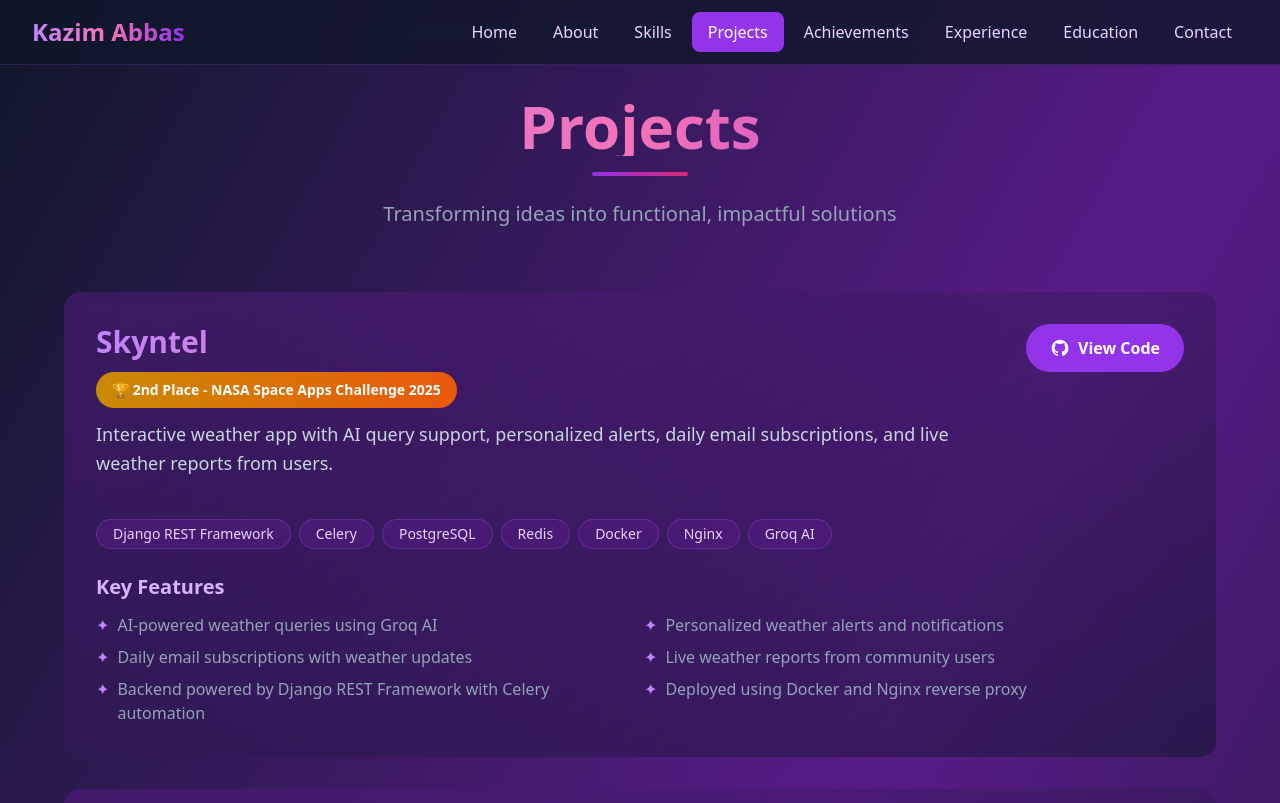
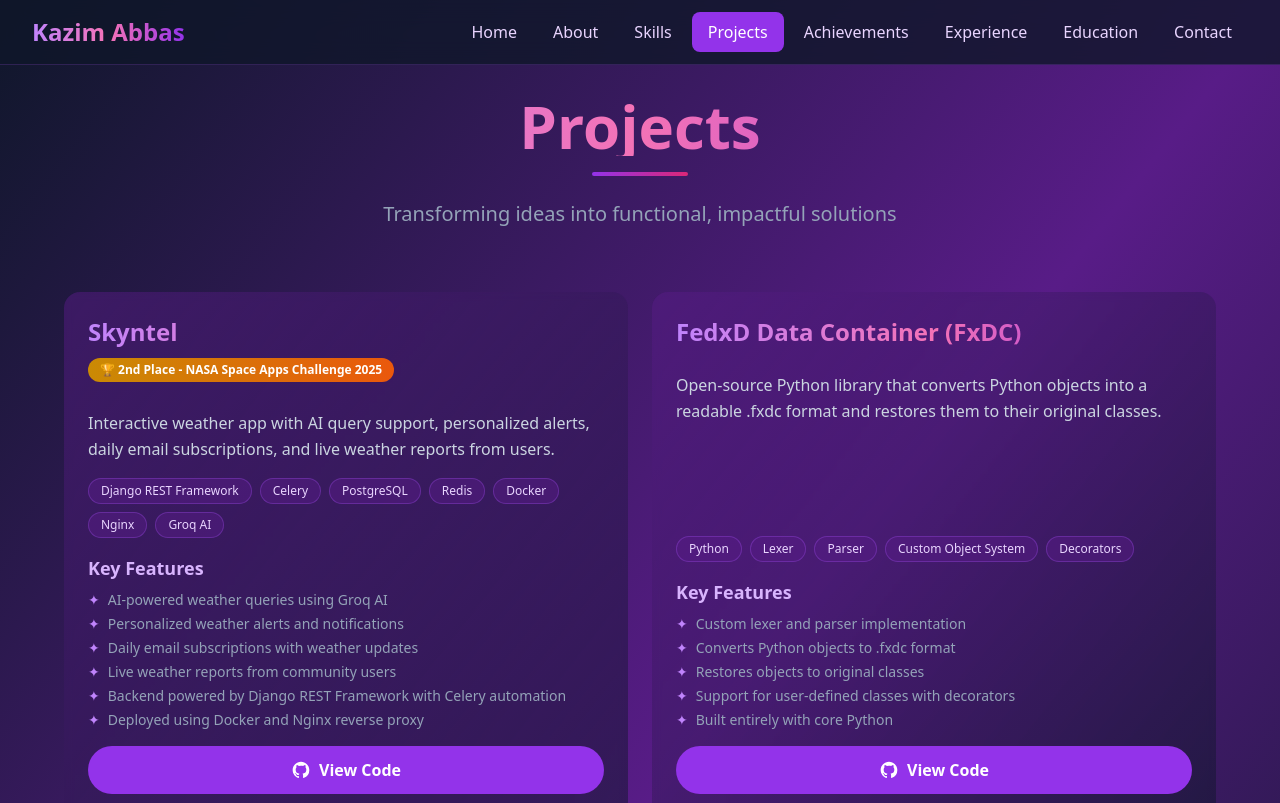
Before and after one commit to KazimFedxD/KazimFedxD.github.io, a React (Create React App) app: page /projects in a window 1280 px wide. Shown: the top 803 px of the page. Built offline with nearby package versions, Linux system fonts and the light colour scheme; the HTML template or start-up script is replaced by a standard one.

Commit message:
edited projects page

```diff
--- a/src/pages/Projects.js
+++ b/src/pages/Projects.js
@@ -8,7 +8,7 @@
       badge: '🏆 2nd Place - NASA Space Apps Challenge 2025',
       description: 'Interactive weather app with AI query support, personalized alerts, daily email subscriptions, and live weather reports from users.',
       tech: ['Django REST Framework', 'Celery', 'PostgreSQL', 'Redis', 'Docker', 'Nginx', 'Groq AI'],
-      github: 'https://github.com/KazimFedxD',
+      github: 'https://github.com/KazimFedxD/Skyntel',
       features: [
         'AI-powered weather queries using Groq AI',
         'Personalized weather alerts and notifications',
@@ -22,7 +22,7 @@
       title: 'FedxD Data Container (FxDC)',
       description: 'Open-source Python library that converts Python objects into a readable .fxdc format and restores them to their original classes.',
       tech: ['Python', 'Lexer', 'Parser', 'Custom Object System', 'Decorators'],
-      github: 'https://github.com/KazimFedxD',
+      github: 'https://github.com/KazimFedxD/FedxD-Data-Container',
       features: [
         'Custom lexer and parser implementation',
         'Converts Python objects to .fxdc format',
@@ -98,50 +98,38 @@
           </motion.div>
 
           {/* Projects Grid */}
-          <div className="space-y-8">
+          <div className="grid md:grid-cols-2 gap-6">
             {projects.map((project, index) => (
               <motion.div
                 key={index}
                 variants={itemVariants}
                 whileHover={{ scale: 1.02 }}
-                className="card-gradient p-8 rounded-2xl hover:shadow-2xl hover:shadow-purple-500/20 transition-all duration-300"
+                className="card-gradient p-6 rounded-2xl hover:shadow-2xl hover:shadow-purple-500/20 transition-all duration-300 flex flex-col"
               >
-                <div className="flex flex-col md:flex-row md:items-start md:justify-between mb-6">
-                  <div className="flex-1">
-                    <h2 className="text-3xl font-bold mb-3 gradient-text">{project.title}</h2>
+                {/* Header */}
+                <div className="mb-4">
+                  <h2 className="text-2xl font-bold mb-2 gradient-text">{project.title}</h2>
                   {project.badge && (
                     <div className="mb-3">
-                        <span className="inline-block px-4 py-2 bg-gradient-to-r from-yellow-600 to-orange-600 rounded-full text-sm font-semibold text-white">
+                      <span className="inline-block px-3 py-1 bg-gradient-to-r from-yellow-600 to-orange-600 rounded-full text-xs font-semibold text-white">
                         {project.badge}
                       </span>
                     </div>
                   )}
-                    <p className="text-slate-300 text-lg leading-relaxed mb-4">
+                </div>
+
+                {/* Description */}
+                <p className="text-slate-300 leading-relaxed mb-4 flex-grow">
                   {project.description}
                 </p>
-                  </div>
-                  <motion.a
-                    href={project.github}
-                    target="_blank"
-                    rel="noopener noreferrer"
-                    whileHover={{ scale: 1.1, rotate: 5 }}
-                    whileTap={{ scale: 0.95 }}
-                    className="md:ml-6 mt-4 md:mt-0 px-6 py-3 bg-purple-600 hover:bg-purple-500 rounded-full font-semibold flex items-center gap-2 w-fit transition-all duration-300 hover-glow"
-                  >
-                    <svg className="w-5 h-5" fill="currentColor" viewBox="0 0 24 24">
-                      <path fillRule="evenodd" d="M12 2C6.477 2 2 6.484 2 12.017c0 4.425 2.865 8.18 6.839 9.504.5.092.682-.217.682-.483 0-.237-.008-.868-.013-1.703-2.782.605-3.369-1.343-3.369-1.343-.454-1.158-1.11-1.466-1.11-1.466-.908-.62.069-.608.069-.608 1.003.07 1.531 1.032 1.531 1.032.892 1.53 2.341 1.088 2.91.832.092-.647.35-1.088.636-1.338-2.22-.253-4.555-1.113-4.555-4.951 0-1.093.39-1.988 1.029-2.688-.103-.253-.446-1.272.098-2.65 0 0 .84-.27 2.75 1.026A9.564 9.564 0 0112 6.844c.85.004 1.705.115 2.504.337 1.909-1.296 2.747-1.027 2.747-1.027.546 1.379.202 2.398.1 2.651.64.7 1.028 1.595 1.028 2.688 0 3.848-2.339 4.695-4.566 4.943.359.309.678.92.678 1.855 0 1.338-.012 2.419-.012 2.747 0 .268.18.58.688.482A10.019 10.019 0 0022 12.017C22 6.484 17.522 2 12 2z" clipRule="evenodd" />
-                    </svg>
-                    View Code
-                  </motion.a>
-                </div>
 
                 {/* Tech Stack */}
-                <div className="mb-6">
+                <div className="mb-4">
                   <div className="flex flex-wrap gap-2">
                     {project.tech.map((tech, techIndex) => (
                       <span
                         key={techIndex}
-                        className="px-4 py-1 bg-purple-900/50 border border-purple-500/30 rounded-full text-purple-200 text-sm font-medium"
+                        className="px-3 py-1 bg-purple-900/50 border border-purple-500/30 rounded-full text-purple-200 text-xs font-medium"
                       >
                         {tech}
                       </span>
@@ -150,17 +138,32 @@
                 </div>
 
                 {/* Features */}
-                <div>
-                  <h3 className="text-xl font-semibold text-purple-300 mb-3">Key Features</h3>
-                  <ul className="grid md:grid-cols-2 gap-2">
+                <div className="mb-4">
+                  <h3 className="text-lg font-semibold text-purple-300 mb-2">Key Features</h3>
+                  <ul className="space-y-1">
                     {project.features.map((feature, featureIndex) => (
-                      <li key={featureIndex} className="flex items-start">
+                      <li key={featureIndex} className="flex items-start text-sm">
                         <span className="text-purple-400 mr-2">✦</span>
                         <span className="text-slate-400">{feature}</span>
                       </li>
                     ))}
                   </ul>
                 </div>
+
+                {/* GitHub Link */}
+                <motion.a
+                  href={project.github}
+                  target="_blank"
+                  rel="noopener noreferrer"
+                  whileHover={{ scale: 1.05 }}
+                  whileTap={{ scale: 0.95 }}
+                  className="mt-auto px-6 py-3 bg-purple-600 hover:bg-purple-500 rounded-full font-semibold flex items-center justify-center gap-2 transition-all duration-300 hover-glow"
+                >
+                  <svg className="w-5 h-5" fill="currentColor" viewBox="0 0 24 24">
+                    <path fillRule="evenodd" d="M12 2C6.477 2 2 6.484 2 12.017c0 4.425 2.865 8.18 6.839 9.504.5.092.682-.217.682-.483 0-.237-.008-.868-.013-1.703-2.782.605-3.369-1.343-3.369-1.343-.454-1.158-1.11-1.466-1.11-1.466-.908-.62.069-.608.069-.608 1.003.07 1.531 1.032 1.531 1.032.892 1.53 2.341 1.088 2.91.832.092-.647.35-1.088.636-1.338-2.22-.253-4.555-1.113-4.555-4.951 0-1.093.39-1.988 1.029-2.688-.103-.253-.446-1.272.098-2.65 0 0 .84-.27 2.75 1.026A9.564 9.564 0 0112 6.844c.85.004 1.705.115 2.504.337 1.909-1.296 2.747-1.027 2.747-1.027.546 1.379.202 2.398.1 2.651.64.7 1.028 1.595 1.028 2.688 0 3.848-2.339 4.695-4.566 4.943.359.309.678.92.678 1.855 0 1.338-.012 2.419-.012 2.747 0 .268.18.58.688.482A10.019 10.019 0 0022 12.017C22 6.484 17.522 2 12 2z" clipRule="evenodd" />
+                  </svg>
+                  View Code
+                </motion.a>
               </motion.div>
             ))}
           </div>
```
Lines whose indentation alone changed are shown as unchanged.
